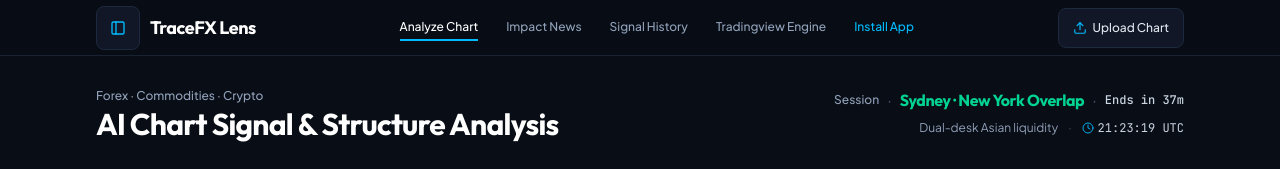
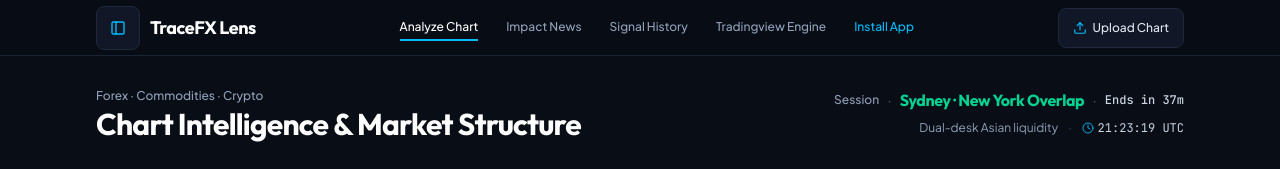
Before and after one commit to ForexAuto/Tracefxlens, a Next.js app: page / in a window 1280 px wide. Shown: the top 169 px of the page. Built offline with nearby package versions, Linux system fonts and the light colour scheme; no server answers.

Commit message:
Rename chart analysis page heading

```diff
--- a/components/trading-session-banner.tsx
+++ b/components/trading-session-banner.tsx
@@ -73,7 +73,7 @@ export function TradingSessionHeader({
           Forex · Commodities · Crypto
         </p>
         <h1 className="mt-0.5 font-[family-name:var(--font-display)] text-2xl sm:text-3xl font-bold tracking-tight text-white [text-wrap:balance]">
-          AI Chart Signal &amp; Structure Analysis
+          Chart Intelligence &amp; Market Structure
         </h1>
       </div>
 
```
